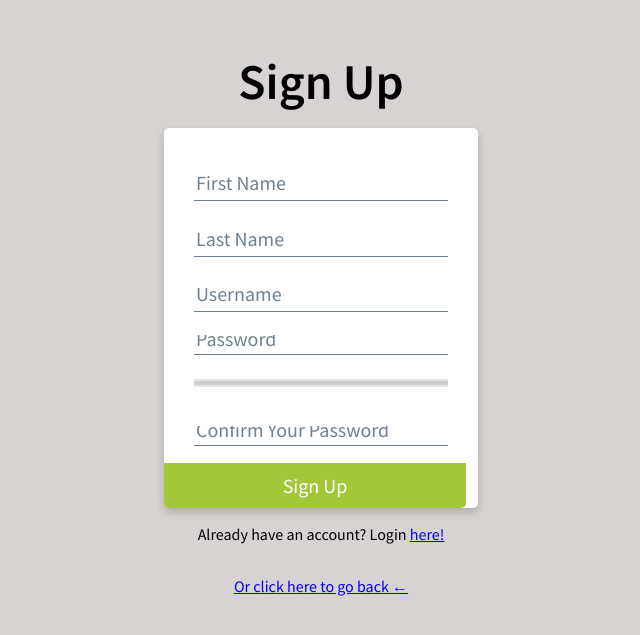
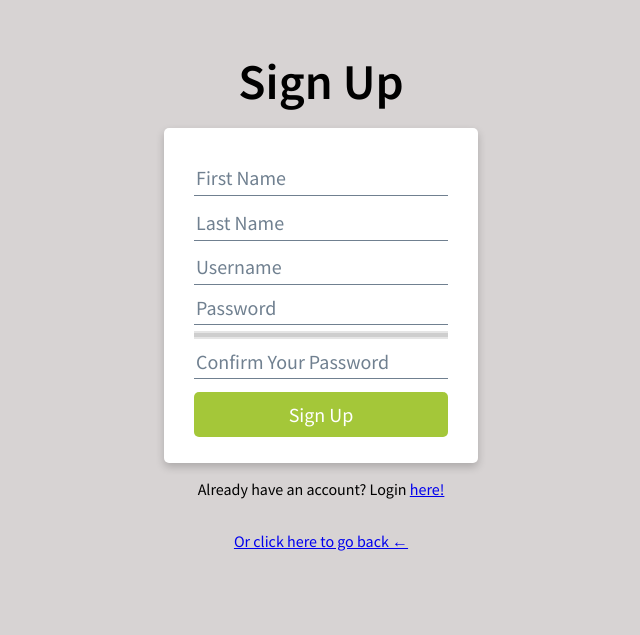
Before and after one commit to joaorenatopinto/FEUP-LTW1920-PROJ, a PHP site: page /signup.php in a window 1280 px wide. Shown: the part 90-725 px from the top of the page, without its empty margins (319-959 px from the left). Run offline with PHP 8.4, Linux system fonts and the light colour scheme; the visitor is signed in with stand-in values (Sample User, id 1).

Commit message:
restyled sign up. log in and edit will follow up

```diff
--- a/css/signup.css
+++ b/css/signup.css
@@ -17,17 +17,18 @@
 
 .signup-form {
     flex-direction: column;
-    justify-content: space-around;
+    justify-content: space-between;
     display: flex;
     background-color: white;
-    padding: 30px 30px 50px 30px;
+    padding: 30px 30px 20px 30px;
     border-radius: 5px;
-    height: 300px;
     box-shadow: 0 4px 8px 0 rgba(0,0,0,0.2);
 }
 
 .signup-form input {
     border: 0px;
+    margin-top: 2.5%;
+    margin-bottom: 2.5%;
     padding-bottom: 5px;
     border-bottom: 1px solid #708090;
     font-size: 20px;
@@ -41,11 +42,11 @@
 }
 
 .signup-form #sp-password {
-    font-size: 10px;
+    font-size: 1em;
 }
 
 .signup-form #sp-confirmpassword {
-    font-size: 10px;
+    font-size: 1em;
 }
 
 #sp-submit {
@@ -54,10 +55,9 @@
     color: white;
     border-top: 30px;
     background-color: #a4c739;
-    width: 302px;
-    border-radius: 0px 0px 5px 5px;
-    position:absolute;
-    transform: translateY(178px) translateX(-30px);
+    width: 100%;
+    border-radius: 5px;
+    position:relative;
 }
 
 meter {
@@ -66,7 +66,7 @@ meter {
     -moz-appearance: none;
         appearance: none;
 
-    margin: 0 auto 1em;
+    margin-bottom: 2.5%;
     width: 100%;
     height: 0.5em;
 
```
